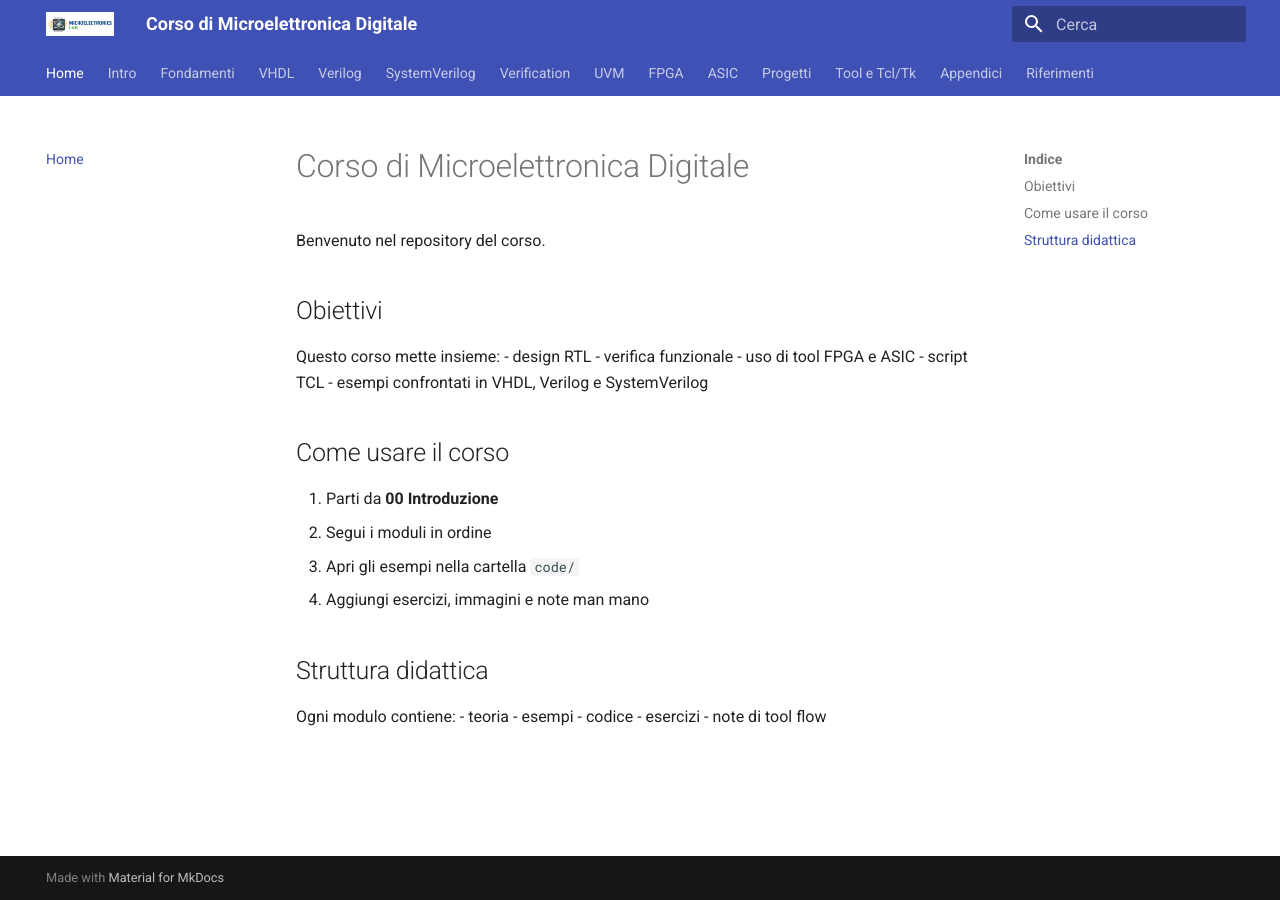
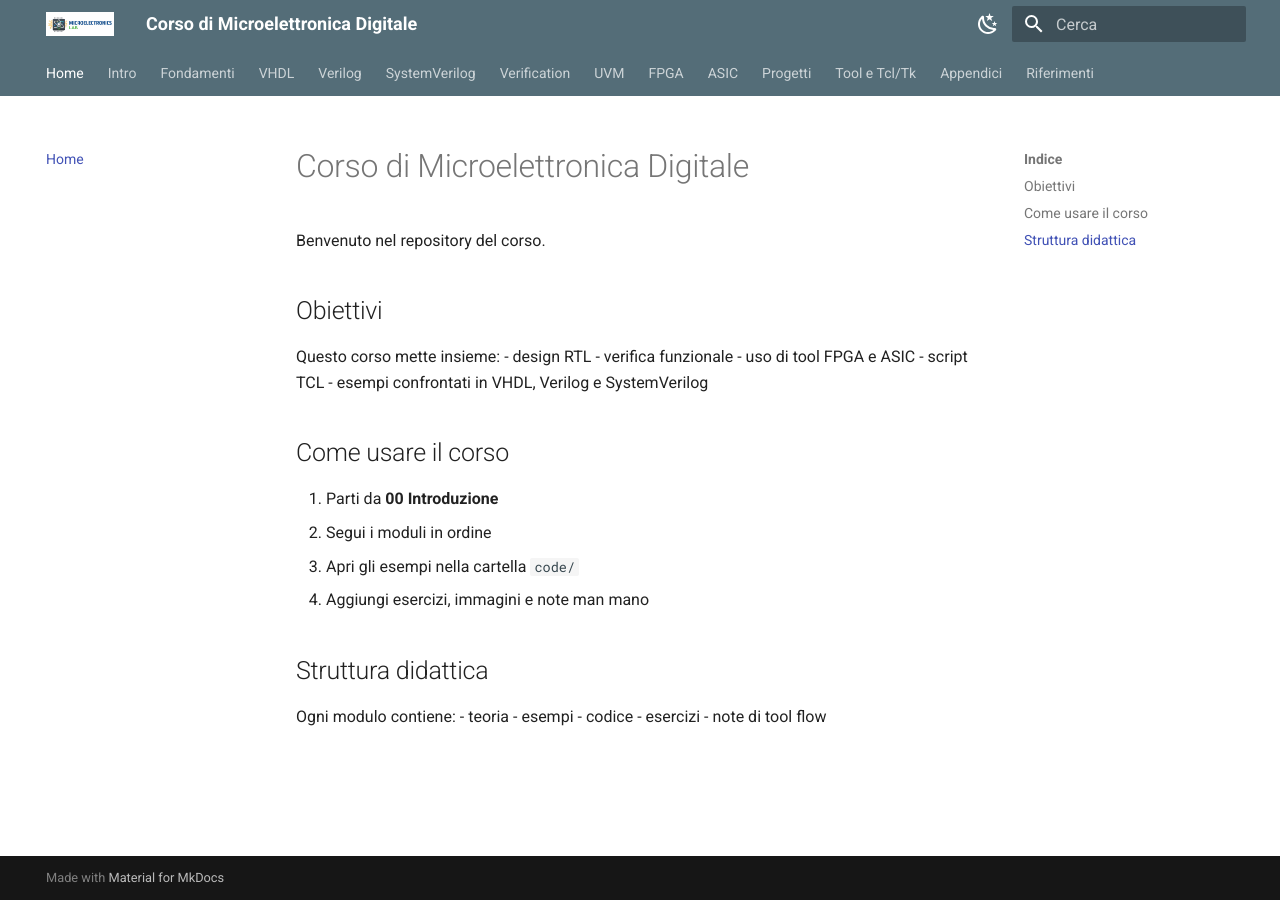
Before and after one commit to gmorimac-droid/corso-microelettronica, an MkDocs documentation site: the page built from docs/index.md, in a window 1280 px wide. Built offline with MkDocs 1.6.1 and Material for MkDocs 9.7.7, drawn with Linux system fonts in a browser that asks for light colours.

Commit message:
dark/light

```diff
--- a/mkdocs.yml
+++ b/mkdocs.yml
@@ -14,12 +14,17 @@
     - search.highlight
   logo: assets/logo.png
   favicon: assets/favicon.png
-  alternate:
+  palette:
     - scheme: default
+      primary: blue grey
+      accent: green
       toggle:
         icon: material/weather-night
         name: Passa a dark mode
+
     - scheme: slate
+      primary: black
+      accent: lime
       toggle:
         icon: material/weather-sunny
         name: Passa a light mode
```
